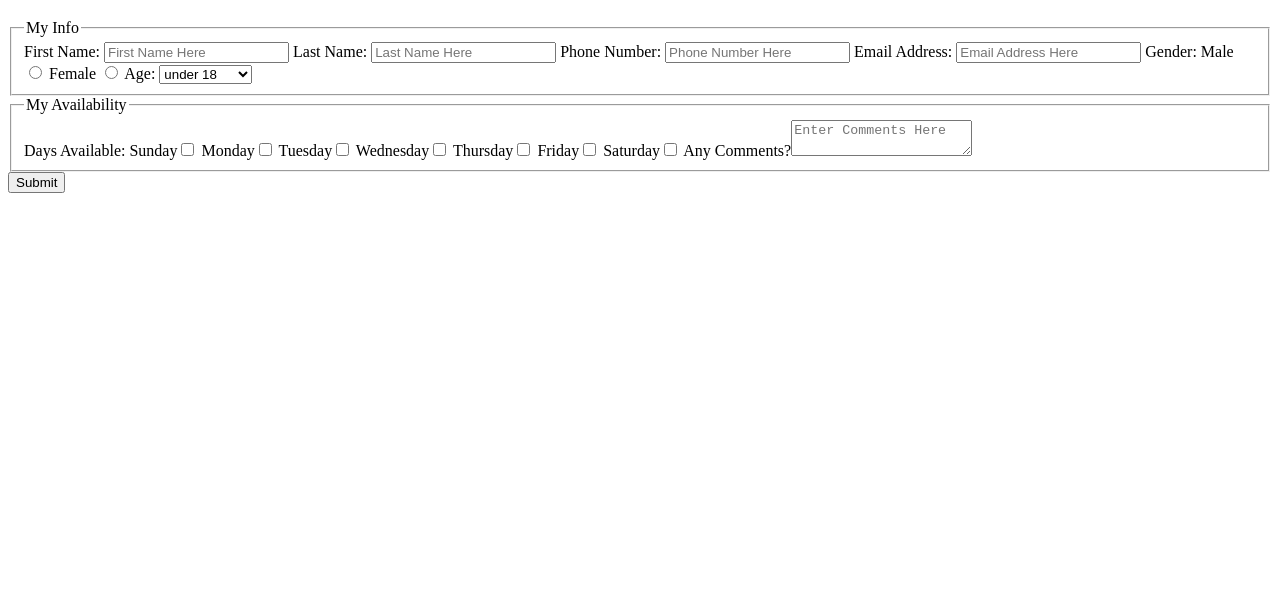
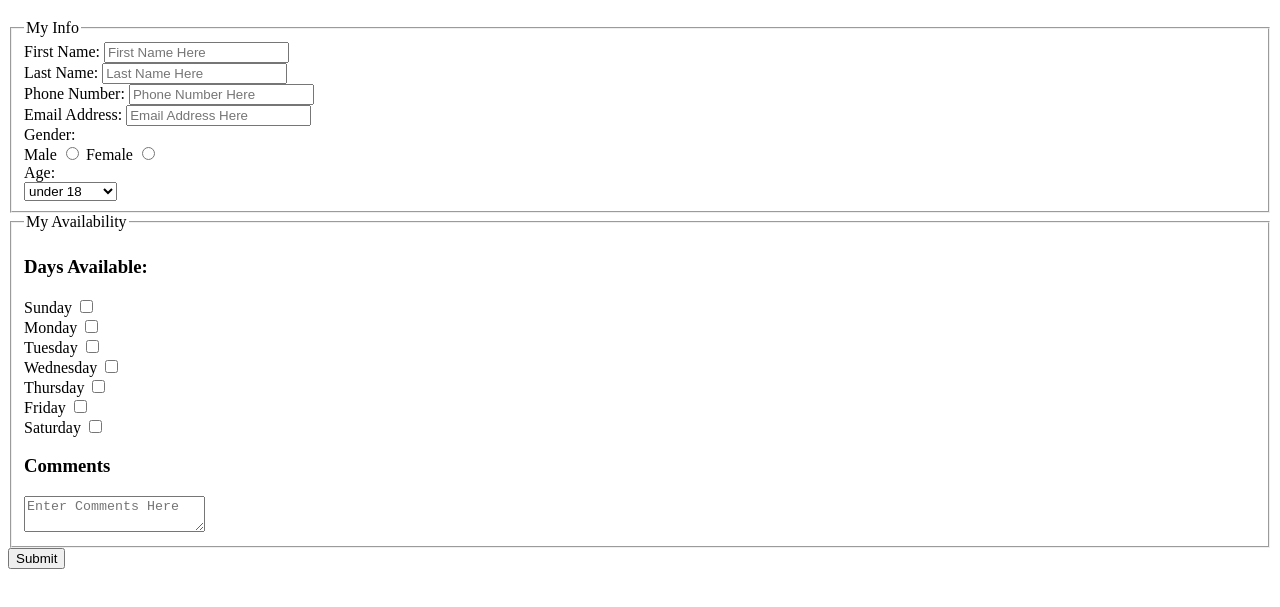
Before and after one commit to jdavenport2021/lab4, a plain HTML site: page index.html in a window 1280 px wide. Shown: the part 61-668 px from the top of the page. Drawn offline with Linux system fonts and the light colour scheme.

Commit message:
Making my code look more like the example code

```diff
--- a/index.html
+++ b/index.html
@@ -1,28 +1,30 @@
-<!DOCTYPE html>
+<!doctype html>
 <html lang="en">
 
 <head>
   <meta charset="UTF-8">
-  <title>Volunteer Form</title>
+  <title>Document</title>
 </head>
 
 <body>
   <h1>Volunteer Form</h1>
 
-  <form method="POST" action="http://bloomingdale.sat.iit.edu/kriedan/lab3formscript.php">
+  <form action="http://bloomingdale.sat.iit.edu/kriedan/lab3formscript.php" method="post">
   	<fieldset>
       <legend>My Info</legend>
 
-      <label>First Name: <input type="text" name="first_name_field" placeholder="First Name Here"></label>
-      <label>Last Name: <input type="text" name="last_name_field" placeholder="Last Name Here"></label>
-      <label>Phone Number: <input type="text" name="phone_field" placeholder="Phone Number Here"></label>
-      <label>Email Address: <input type="email" name="email_field" placeholder="Email Address Here"></label>
+      <div><label>First Name: <input type="text" name="first_name_field" placeholder="First Name Here"></label></div>
+      <div><label>Last Name: <input type="text" name="last_name_field" placeholder="Last Name Here"></label></div>
+      <div><label>Phone Number: <input type="text" name="phone_field" placeholder="Phone Number Here"></label></div>
+      <div><label>Email Address: <input type="email" name="email_field" placeholder="Email Address Here"></label></div>
 
-      <label>Gender: </label>
-      <label>Male <input type="radio" name="gender_field" value="Male"></label>
-      <label>Female <input type="radio" name="gender_field" value="Female"></label>
+      <div>Gender: </div>
+      <div>
+        <label>Male <input type="radio" name="gender_field" value="male"></label>
+        <label>Female <input type="radio" name="gender_field" value="female"></label>
+      </div>
 
-      <label>Age:</label>
+      <div>Age:</div>
       <select name="age_field">
         <option>under 18</option>
         <option>18-24</option>
@@ -37,20 +39,22 @@
     <fieldset>
       <legend>My Availability</legend>
 
-      <label>Days Available:</label>
-      <label>Sunday<input type="checkbox" name="available_field[]" value="Sunday"></label>
-      <label>Monday<input type="checkbox" name="available_field[]" value="Monday"></label>
-      <label>Tuesday<input type="checkbox" name="available_field[]" value="Tuesday"></label>
-      <label>Wednesday<input type="checkbox" name="available_field[]" value="Wednesday"></label>
-      <label>Thursday<input type="checkbox" name="available_field[]" value="Thursday"></label>
-      <label>Friday<input type="checkbox" name="available_field[]" value="Friday"></label>
-      <label>Saturday<input type="checkbox" name="available_field[]" value="Saturday"></label>
+      <h3>Days Available:</h3>
+      <div>
+        <div><label>Sunday <input type="checkbox" name="available_field[]" value="sunday"></label></div>
+        <div><label>Monday <input type="checkbox" name="available_field[]" value="monday"></label></div>
+        <div><label>Tuesday <input type="checkbox" name="available_field[]" value="tuesday"></label></div>
+        <div><label>Wednesday <input type="checkbox" name="available_field[]" value="wednesday"></label></div>
+        <div><label>Thursday <input type="checkbox" name="available_field[]" value="thursday"></label></div>
+        <div><label>Friday <input type="checkbox" name="available_field[]" value="friday"></label></div>
+        <div><label>Saturday <input type="checkbox" name="available_field[]" value="saturday"></label></div>
 
-      <label>Any Comments?<textarea name="comments_field" placeholder="Enter Comments Here"></textarea></label>
-
+        <h3>Comments</h3>
+        <textarea name="comments_field" placeholder="Enter Comments Here"></textarea>
+      <div>
     </fieldset>
 
-    <input type="hidden" name="hidden_field" value="jdavenport@hawk.iit.edu">
+    <input type="hidden" name="hidden_field" value="jdavenport">
     <input type="submit" value="Submit">
   </form>
 
```
